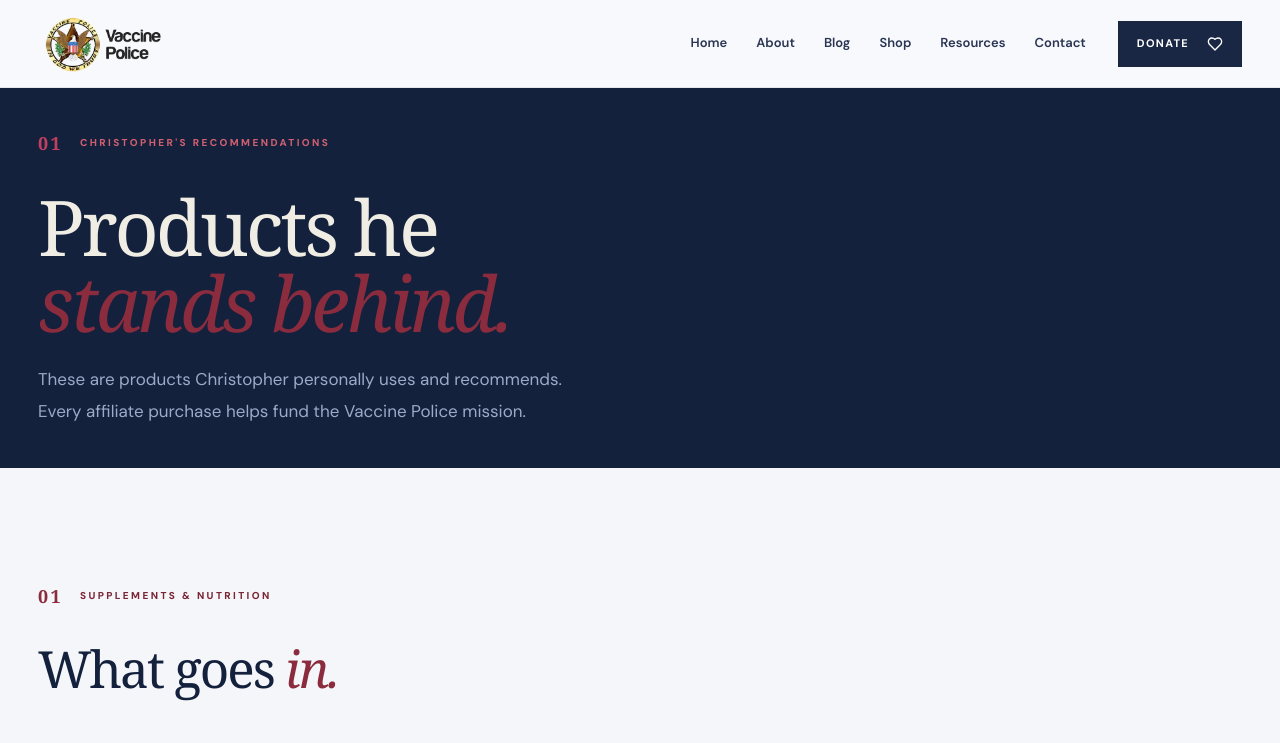
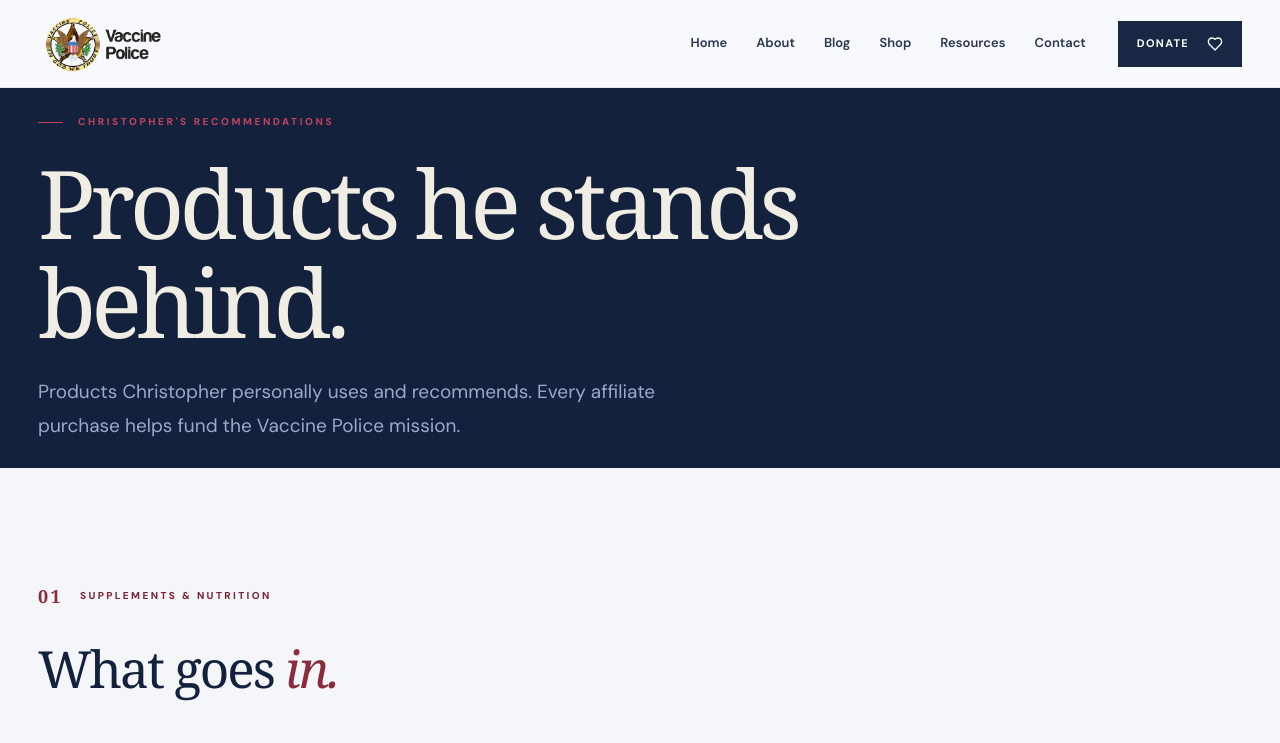
Before and after one commit to AppStudioPros/chris-iskey, a Next.js app: page /shop in a window 1280 px wide. Shown: the top 743 px of the page. Built offline with nearby package versions, Linux system fonts and the light colour scheme.

Commit message:
Shop + Blog heroes: use PageHero structure (eyebrow + h1 + p); Shop keeps dark navy via dark prop

```diff
--- a/app/blog/page.tsx
+++ b/app/blog/page.tsx
@@ -3,6 +3,7 @@ import Link from 'next/link';
 import { ArrowUpRight } from 'lucide-react';
 import { posts, dateLabel } from '@/lib/content';
 import { useState } from 'react';
+import { PageHero } from '@/components/PageHero';
 
 type Filter = 'All' | 'Videos' | 'Interviews' | 'Advocacy' | 'Archive';
 
@@ -24,13 +25,11 @@ export default function Blog() {
 
   return (
     <>
-      <section className="page-hero">
-        <div className="container">
-          <div className="hero-kicker">BLOG & MEDIA</div>
-          <h1>Blog &amp; Media.</h1>
-          <p>Articles, interviews, and recorded appearances from Christopher Key.</p>
-        </div>
-      </section>
+      <PageHero
+        kicker="BLOG & MEDIA"
+        title="Blog & Media."
+        description="Articles, interviews, and recorded appearances from Christopher Key."
+      />
 
       <section className="section">
         <div className="container">
--- a/app/shop/page.tsx
+++ b/app/shop/page.tsx
@@ -1,6 +1,7 @@
 import type {Metadata} from 'next';
 import {ArrowUpRight, Heart} from 'lucide-react';
 import {pageMetadata} from '@/lib/seo';
+import {PageHero} from '@/components/PageHero';
 
 export const metadata:Metadata=pageMetadata(
   'Shop — Christopher\'s Recommendations',
@@ -89,17 +90,12 @@ const devices = [
 export default function Shop(){
   return <>
     {/* Hero */}
-    <section style={{background:'#14213d',height:'380px',display:'flex',alignItems:'center'}}>
-      <div className="container">
-        <div className="section-index light"><span>01</span><span>CHRISTOPHER'S RECOMMENDATIONS</span></div>
-        <h1 style={{fontFamily:'Georgia,serif',fontSize:'clamp(48px,6vw,82px)',letterSpacing:'-3px',lineHeight:1,color:'#f0ede4',margin:'16px 0 22px'}}>
-          Products he<br/><em style={{color:'#8b2c3e'}}>stands behind.</em>
-        </h1>
-        <p style={{color:'#9aaac8',fontSize:'17px',lineHeight:'1.85',maxWidth:'560px'}}>
-          These are products Christopher personally uses and recommends. Every affiliate purchase helps fund the Vaccine Police mission.
-        </p>
-      </div>
-    </section>
+    <PageHero
+      dark
+      kicker="CHRISTOPHER'S RECOMMENDATIONS"
+      title="Products he stands behind."
+      description="Products Christopher personally uses and recommends. Every affiliate purchase helps fund the Vaccine Police mission."
+    />
 
     {/* Supplements */}
     <section className="section" style={{background:'#f5f6f9'}}>
--- a/components/PageHero.tsx
+++ b/components/PageHero.tsx
@@ -1,3 +1,12 @@
 import Link from 'next/link';
 import {ArrowUpRight} from 'lucide-react';
-export function PageHero({kicker,title,description,linkLabel,linkHref}:{kicker:string,title:string,description:string,linkLabel?:string,linkHref?:string}){return <section className="page-hero"><div className="container"><div className="eyebrow"><span className="eyebrow-line"/>{kicker}</div><h1>{title}</h1><p>{description}</p>{linkLabel&&linkHref&&<Link className="text-link" href={linkHref}>{linkLabel}<ArrowUpRight size={17}/></Link>}</div></section>}
+export function PageHero({kicker,title,description,linkLabel,linkHref,dark}:{kicker:string,title:string,description:string,linkLabel?:string,linkHref?:string,dark?:boolean}){
+  return <section className="page-hero" style={dark?{background:'#14213d'}:undefined}>
+    <div className="container">
+      <div className="eyebrow" style={dark?{color:'#c04060'}:undefined}><span className="eyebrow-line" style={dark?{background:'#c04060'}:undefined}/>{kicker}</div>
+      <h1 style={dark?{color:'#f0ede4'}:undefined}>{title}</h1>
+      <p style={dark?{color:'#9aaac8'}:undefined}>{description}</p>
+      {linkLabel&&linkHref&&<Link className="text-link" href={linkHref} style={dark?{color:'#f0ede4',borderColor:'#c04060'}:undefined}>{linkLabel}<ArrowUpRight size={17}/></Link>}
+    </div>
+  </section>
+}
```
